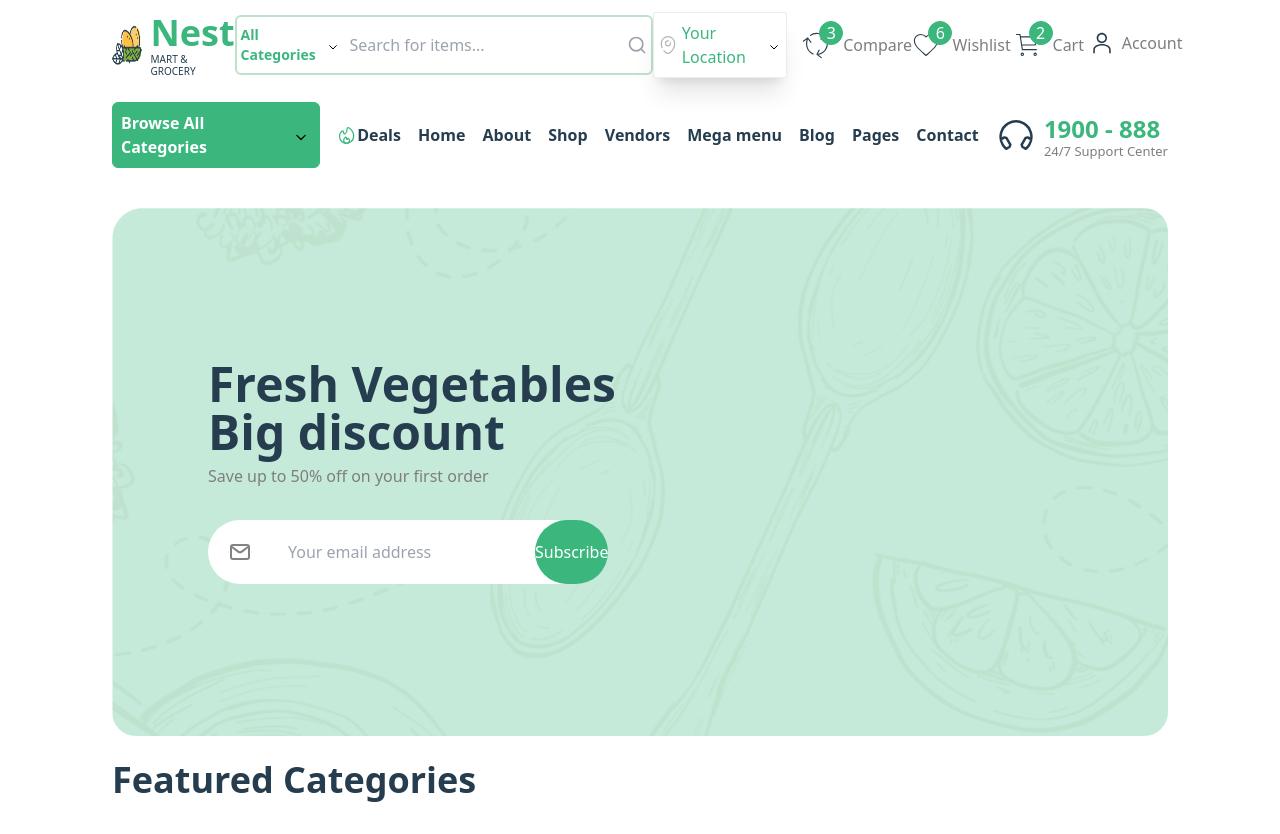
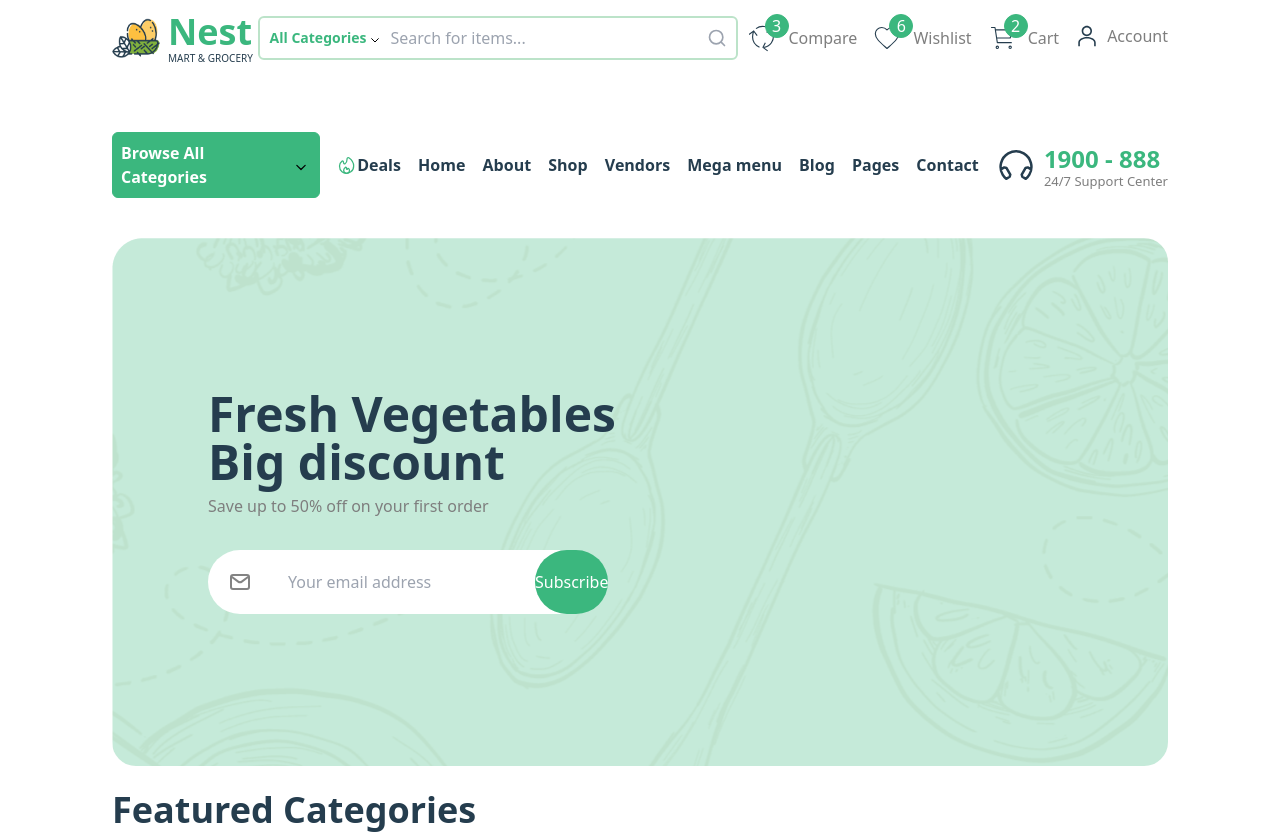
Before and after one commit to vicktor349/nestmart, a Next.js app: page / in a window 1280 px wide. Shown: the top 834 px of the page. Built offline with nearby package versions, Linux system fonts and the light colour scheme.

Commit message:
fixed responsivity relative to margin

```diff
--- a/components/Navbar.js
+++ b/components/Navbar.js
@@ -10,7 +10,7 @@ const Navbar = () =>
         setIsOpened(!isOpened)
     }
     return (
-        <nav className="mt-3">
+        <nav className="mt-3 bg-[rgb(255,255,255)] sticky top-0 h-24">
             <div className='flex items-center'>
                 {/* burger icon */}
                 <div className="ssm:flex xl:hidden">
@@ -24,7 +24,7 @@ const Navbar = () =>
                     }
                 </div>
                 {/* DIV LOGO */}
-                <div className="items-center ssm:hidden lg:flex">
+                <div className="items-center ssm:hidden xl:flex">
                     <Link href="/">
                         <Image src={"/images/logo.png"} width={100} height={100} alt="Nest Mart Logo" className='h-10 w-12' priority />
                     </Link>
@@ -44,13 +44,6 @@ const Navbar = () =>
                 </div>
                 {/* THIRD SECTION OF DIV */}
                 <div className='flex items-center select-none ml-auto'>
-                    <div className="border-[#ECECEC] rounded-sm border hover:cursor-pointer shadow-xl mr-4">
-                        <section className='py-2 px-1 ssm:hidden xl:flex items-center'>
-                            <Image src={"/images/icons/mappoint.svg"} alt="map point" height={20} width={20} />
-                            <h3 className="text-primary px-1">Your Location</h3>
-                            <Image src={"/images/icons/downwardarrow.svg"} height={100} width={100} className='w-4 h-4 mt-1' alt='Downward Arrow' />
-                        </section>
-                    </div>
                     {/* compare div */}
                     <div>
                         <section className='ssm:hidden xl:flex items-center'>
```
